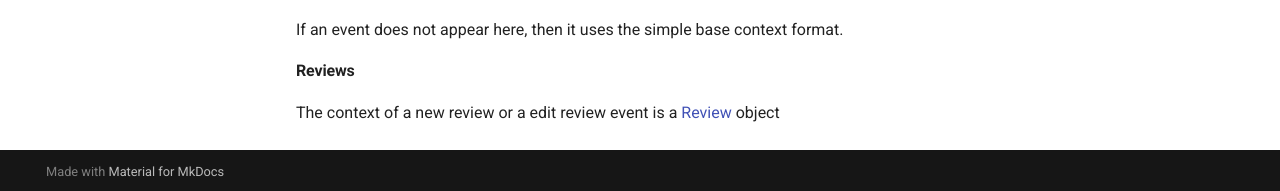
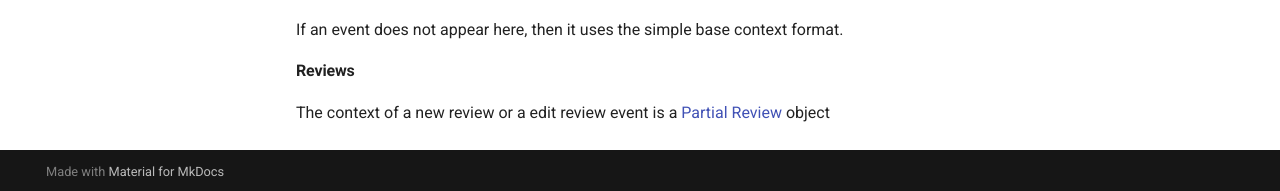
Before and after one commit to Fates-List-Archive/apidocs, an MkDocs documentation site: the page built from docs/structures/event.md, in a window 1280 px wide and 1240 px high. Shown: the part 1046-1237 px from the top of the window. Built offline with MkDocs 1.6.1 and Material for MkDocs 9.7.7, drawn with Linux system fonts in a browser that asks for light colours; comment, search, counter and statistics services are not loaded.

Commit message:
Update event.md

```diff
--- a/docs/structures/event.md
+++ b/docs/structures/event.md
@@ -11,7 +11,7 @@
 | t | Event Type (multi) | Integer/List |
 | id | Target Bot/User ID | Snowflake |
 | ts | Event Timestamp | Float |
-| wt | Webhook Type (Webhook Only) (see [here](https://github.com/Fates-List/FatesList/blob/cf339725f2f3082eae39dc03b67be8807a782efb/modules/models/enums.py#L14)) | Integer |
+| wt | Webhook Type (Webhook Only) (see [here](enums.autogen.md)) | Integer |
 
 **Key**
 
@@ -31,4 +31,4 @@
 
 #### Reviews
 
-The context of a new review or a edit review event is a [Review](structures/review.md) object
+The context of a new review or a edit review event is a [Partial Review](partial-review.md) object
```
